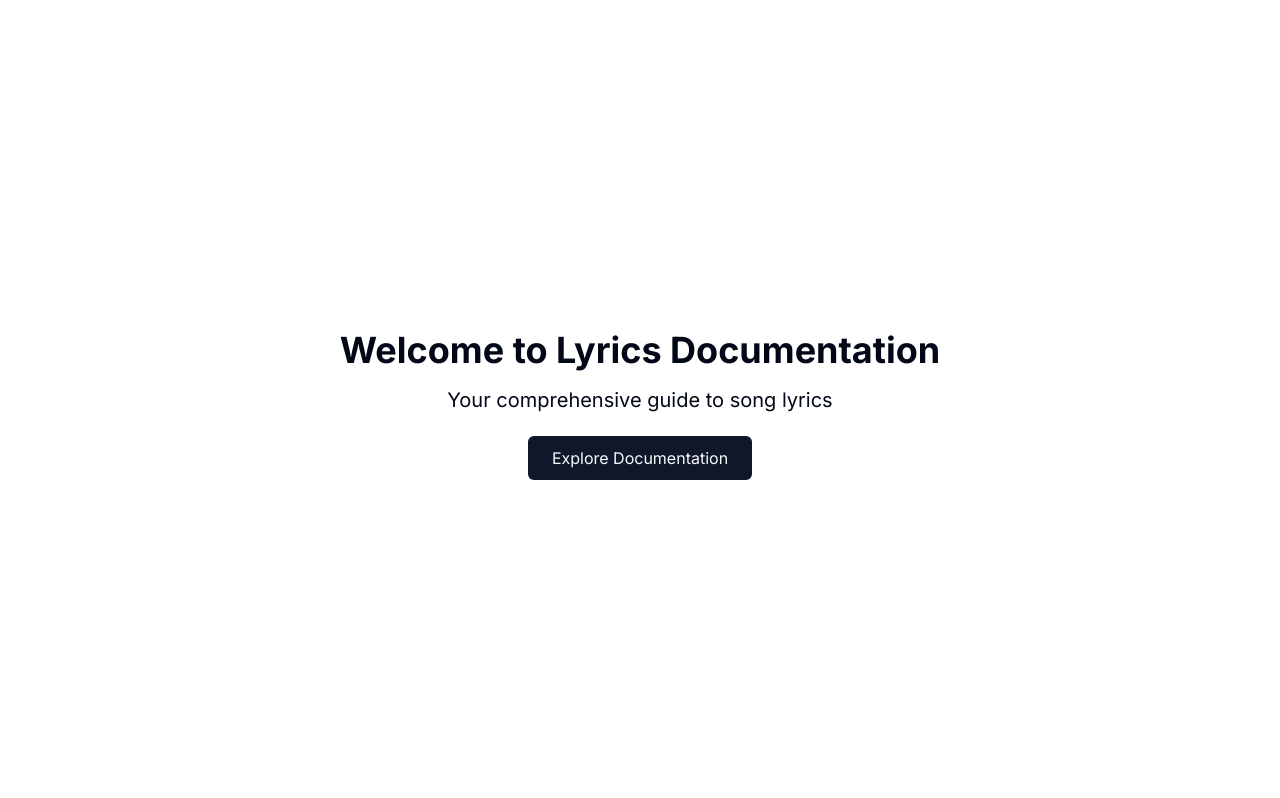
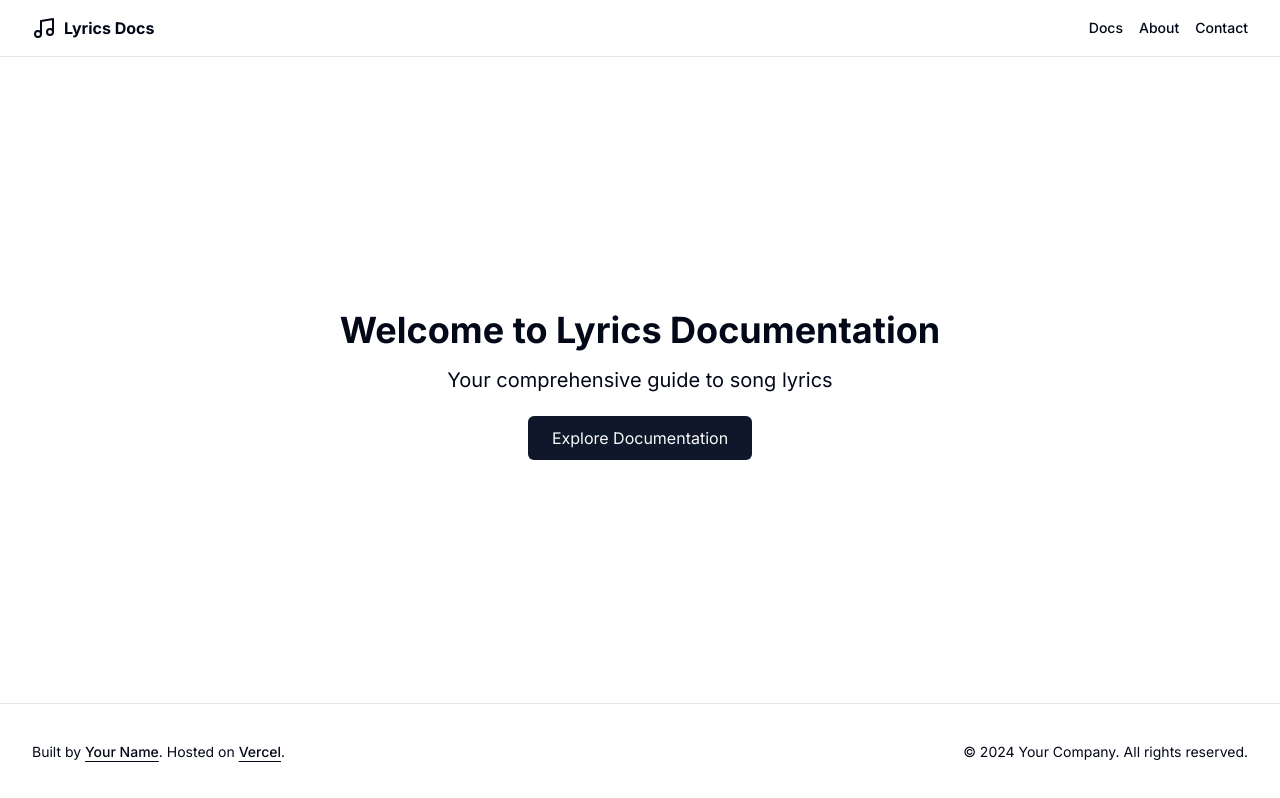
Before and after one commit to neil-jay/with-joyful-lips-next-js, a Next.js app: page / in a window 1280 px wide. Built offline with nearby package versions, Linux system fonts and the light colour scheme.

Commit message:
Imported header & footer components

```diff
--- a/app/docs/layout.tsx
+++ b/app/docs/layout.tsx
@@ -3,6 +3,8 @@
 import Link from "next/link"
 import { usePathname } from "next/navigation"
 import { Input } from "@/components/ui/input"
+import { Header } from "@/components/Header"
+import { Footer } from "@/components/Footer"
 
 const sidebarItems = [
   {
@@ -50,15 +52,11 @@ export default function DocsLayout({
   const pathname = usePathname()
 
   return (
-    <div className="flex min-h-screen">
+    <div className="flex min-h-screen flex-col">
+      <Header />
+      <div className="flex flex-1">
         <aside className="w-64 border-r bg-background">
-        <div className="sticky top-0 h-screen overflow-y-auto p-4">
-          <div className="flex items-center gap-2 pb-4">
-            <span className="text-2xl">🎵</span>
-            <Link href="/" className="font-bold">
-              Lyrics Docs
-            </Link>
-          </div>
+          <div className="sticky top-14 h-[calc(100vh-3.5rem)] overflow-y-auto p-4">
             <div className="relative mb-4">
               <span className="absolute left-2.5 top-2.5 text-muted-foreground">🔍</span>
               <Input
@@ -98,5 +96,7 @@ export default function DocsLayout({
           </div>
         </main>
       </div>
+      <Footer />
+    </div>
   )
 }
--- a/app/page.tsx
+++ b/app/page.tsx
@@ -1,9 +1,13 @@
 import Link from 'next/link'
+import { Header } from '@/components/Header'
+import { Footer } from '@/components/Footer'
 
 export default function Home() {
   return (
-    <div className="flex min-h-screen flex-col items-center justify-center bg-background text-foreground">
-      <main className="text-center">
+    <div className="flex min-h-screen flex-col">
+      <Header />
+      <main className="flex-1 flex items-center justify-center bg-background text-foreground">
+        <div className="text-center">
           <h1 className="text-4xl font-bold mb-4">Welcome to Lyrics Documentation</h1>
           <p className="text-xl mb-8">Your comprehensive guide to song lyrics</p>
           <Link
@@ -12,7 +16,9 @@ export default function Home() {
           >
             Explore Documentation
           </Link>
+        </div>
       </main>
+      <Footer />
     </div>
   )
 }
```
Lines whose indentation alone changed are shown as unchanged.
